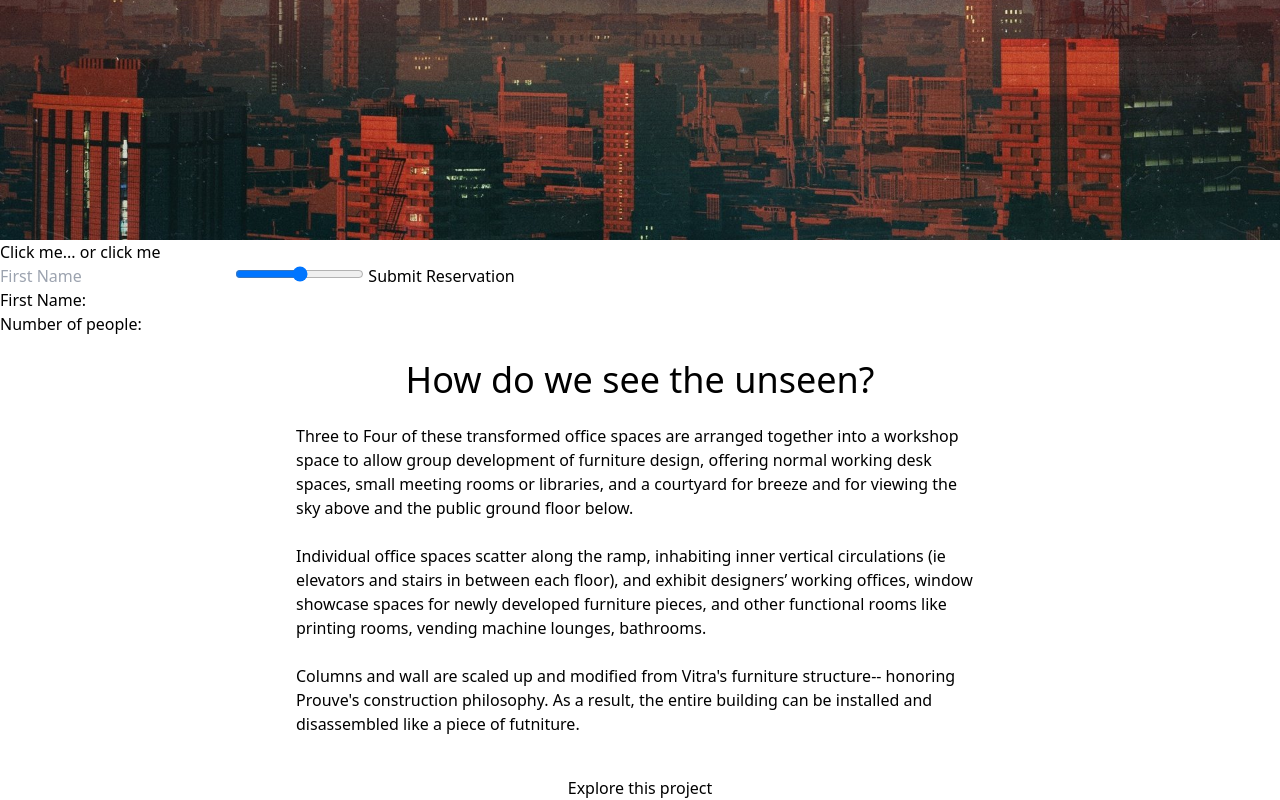
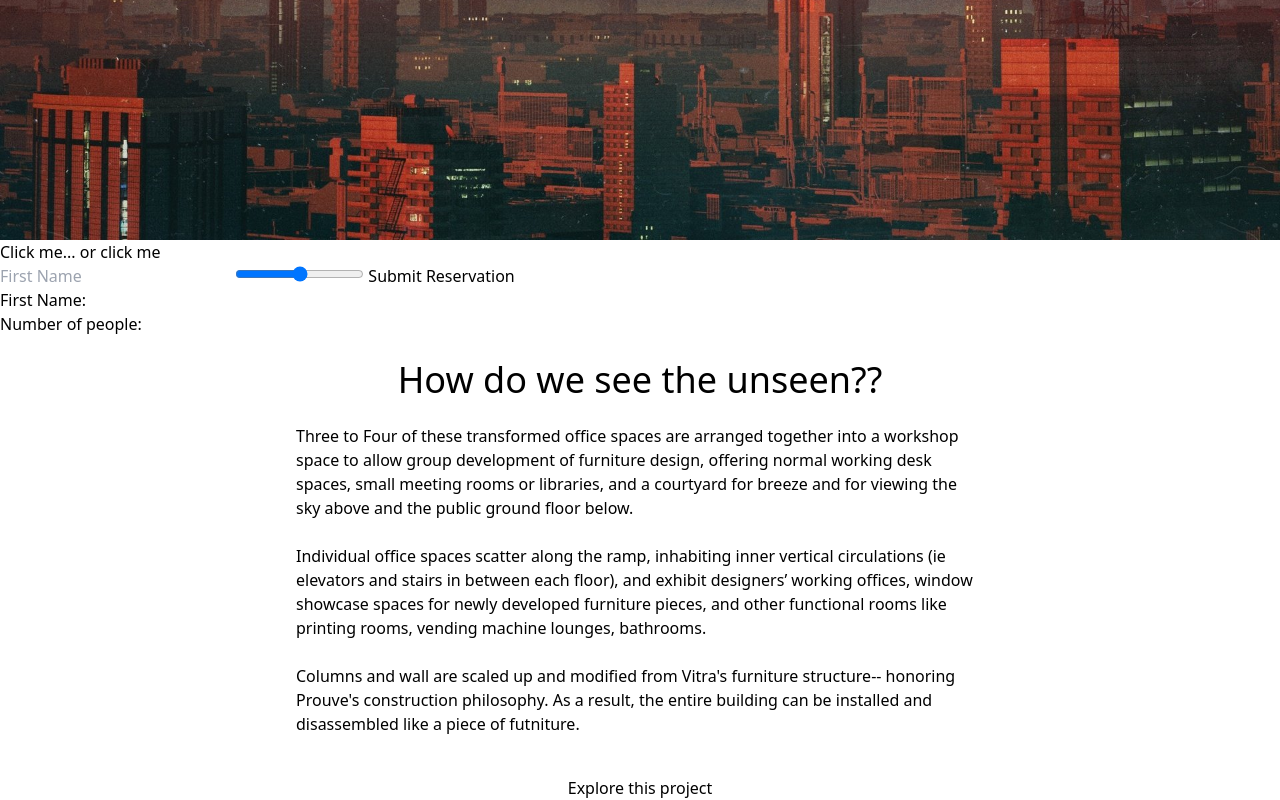
Before and after one commit to Casey-Pan/Casey-Pan.github.io, a plain HTML site: page index.html in a window 1280 px wide. Shown: the part 637-1437 px from the top of the page. Drawn offline with nearby package versions, Linux system fonts and the light colour scheme.

Commit message:
Update index.html

```diff
--- a/index.html
+++ b/index.html
@@ -28,7 +28,7 @@
 
 		<main class="my-0 mx-auto max-w-3xl text-center">
 
-			<h2 class="p-6 text-4xl"> How do we see the unseen?</h2>
+			<h2 class="p-6 text-4xl"> How do we see the unseen??</h2>
 
 			<p class="px-10 pb-10 text-left"> Three to Four of these transformed office spaces are arranged together into a workshop space to allow group development of furniture design, offering normal working desk spaces, small meeting rooms or libraries, and a courtyard for breeze and for viewing the sky above and the public ground floor below. <br><br>Individual office spaces scatter along the ramp, inhabiting inner vertical circulations (ie elevators and stairs in between each floor), and exhibit designers’ working offices, window showcase spaces for newly developed furniture pieces, and other functional rooms like printing rooms, vending machine lounges, bathrooms.<br> <br>Columns and wall are scaled up and modified from Vitra's furniture structure-- honoring Prouve's construction philosophy. As a result, the entire building can be installed and disassembled like a piece of futniture.  </p>
 
```
